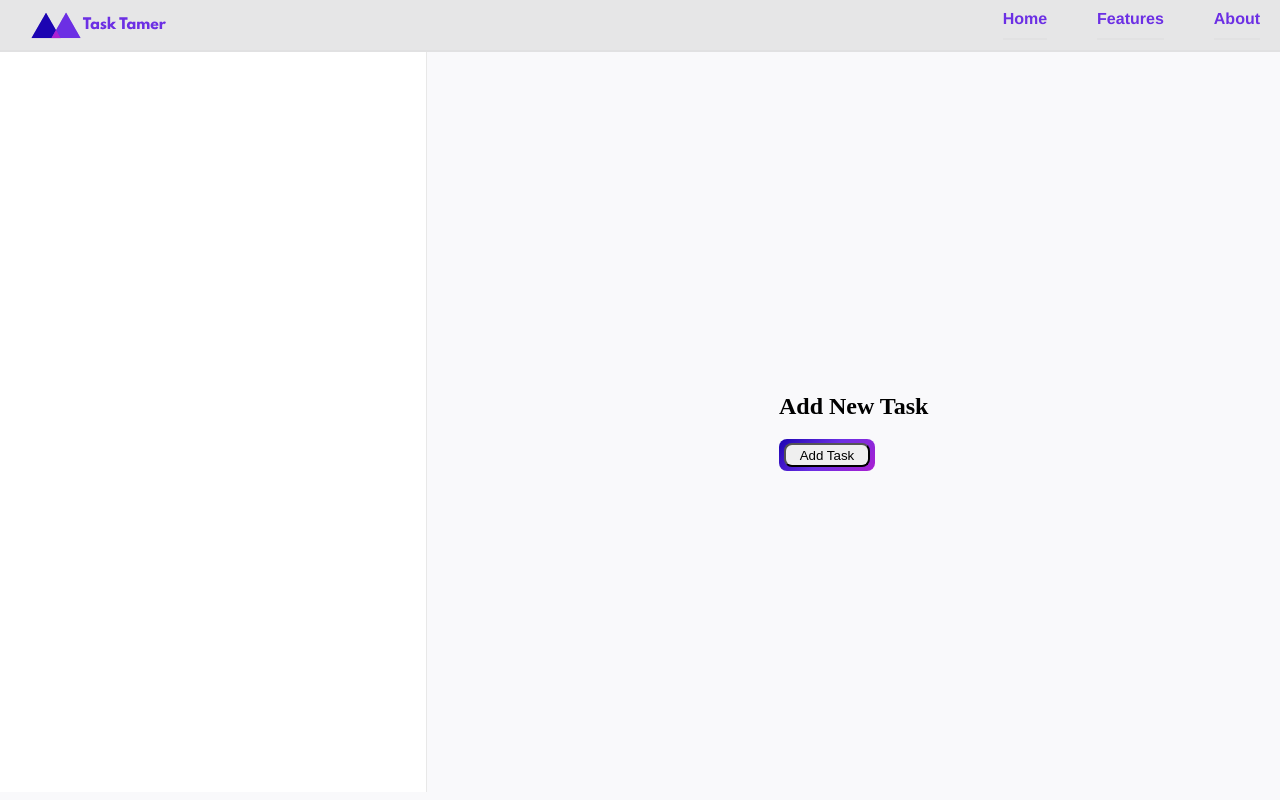
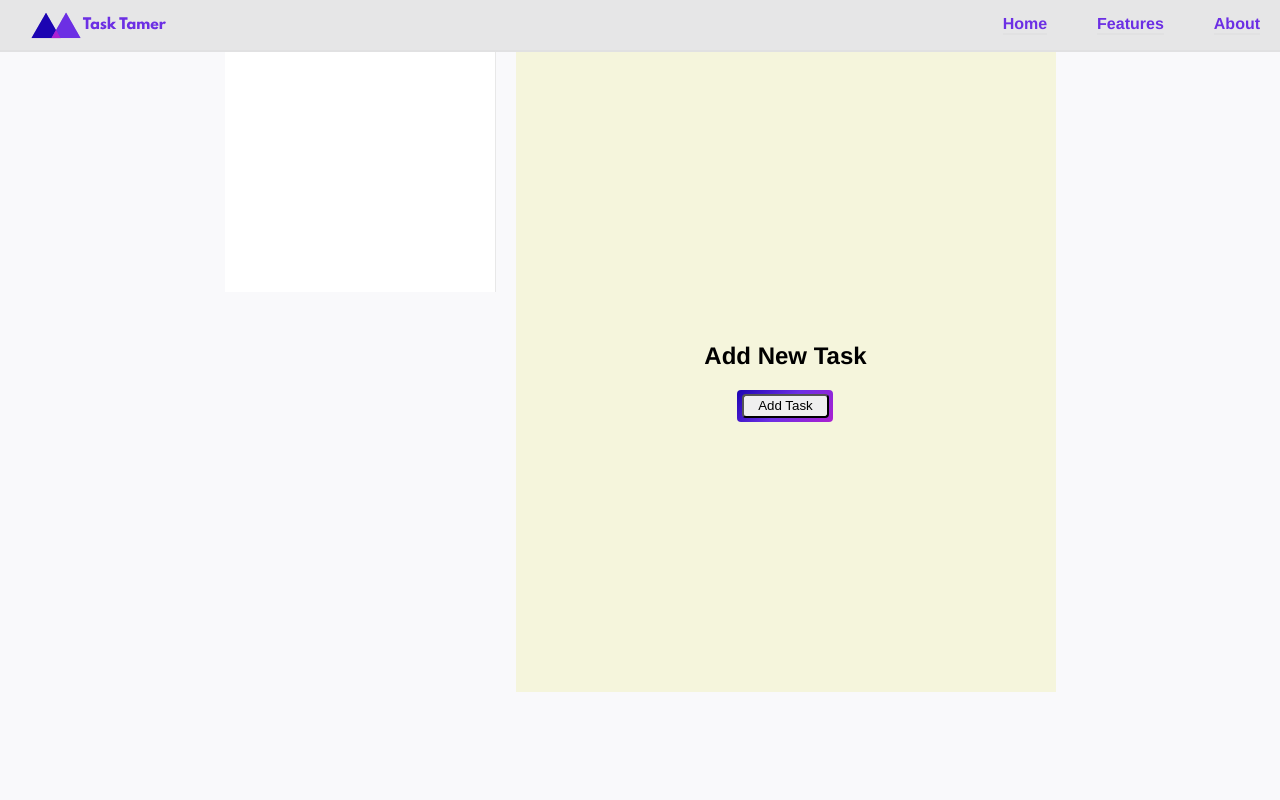
Before and after one commit to SFH6-Devs/task-tamer, a plain HTML site: page index.html in a window 1280 px wide. Drawn offline with Linux system fonts and the light colour scheme.

Commit message:
made some improvements to the ui elements, teh sidebar and the main side also fixed the navbar links not being in the center, planning to add some functionality as i have learned some JS basics

```diff
--- a/index.html
+++ b/index.html
@@ -15,10 +15,12 @@
             --nav-background-color: #e0e0e0bd;
             --sidebar-background-color: #ffffff;
             --accent-color: #ab20d1;
+            --sidewidth: 25%;
         }
         body {
             margin: 0;
             background-color: var(--background-color);
+
         }
         nav {
             margin: 0;
@@ -26,11 +28,10 @@
             justify-content: space-between;
             gap: 20px;
             background-color: var(--nav-background-color);
-            align-items: bottom;
+            align-items: center;
             padding-inline: 20px; /* top right bottom left */
             padding-block: 10px;
             border-bottom: 2px solid var(--nav-background-color);
-
         }
         nav a {
             text-decoration: none;
@@ -59,26 +60,35 @@
         section {
             display: flex;
             height: calc(100vh - 60px); /* Full height minus nav height */
+            gap: 20px;
         }
         .sidebar {
-            width: calc((1/3)*100%);
+            width: calc(var(--sidewidth));
+            max-width: 270px;
             background-color: var(--sidebar-background-color);
             border-right: 1px solid var(--nav-background-color);
-
+            max-height: 30vh;
         }
         .main{
-            width: calc((2/3)*100%);
-            flex-grow: 1;
+            background-color: beige;
+            width: calc(2*var(--sidewidth));
             display: flex;
             justify-content: center;
             align-items: center;
+            max-height: 80vh;
+            max-width: calc(270px*2);
         }
         .add-task{
+            font-family: Helvetica;
             display: flex;
             justify-content: center;
             flex-direction: column;
+            border-radius: 0.25rem;
+            padding: 0.25rem;
         }
         .btn{
+            margin-inline: auto;
+
             display: flex;
             height: 2rem;
             width: 6rem;
@@ -86,14 +96,18 @@
             justify-content: center;
 
             align-items: center;
-            border-radius: 0.5rem;
+            border-radius: 0.25rem;
         }
         .btn button{
-            border-radius: 0.5rem;
+            border-radius: 0.25rem;
             width: 90%;
             height: 75%;
         }
+        section{
+            display: flex;
+            justify-content: center;
 
+        }
     </style>
     <body>
 
```
